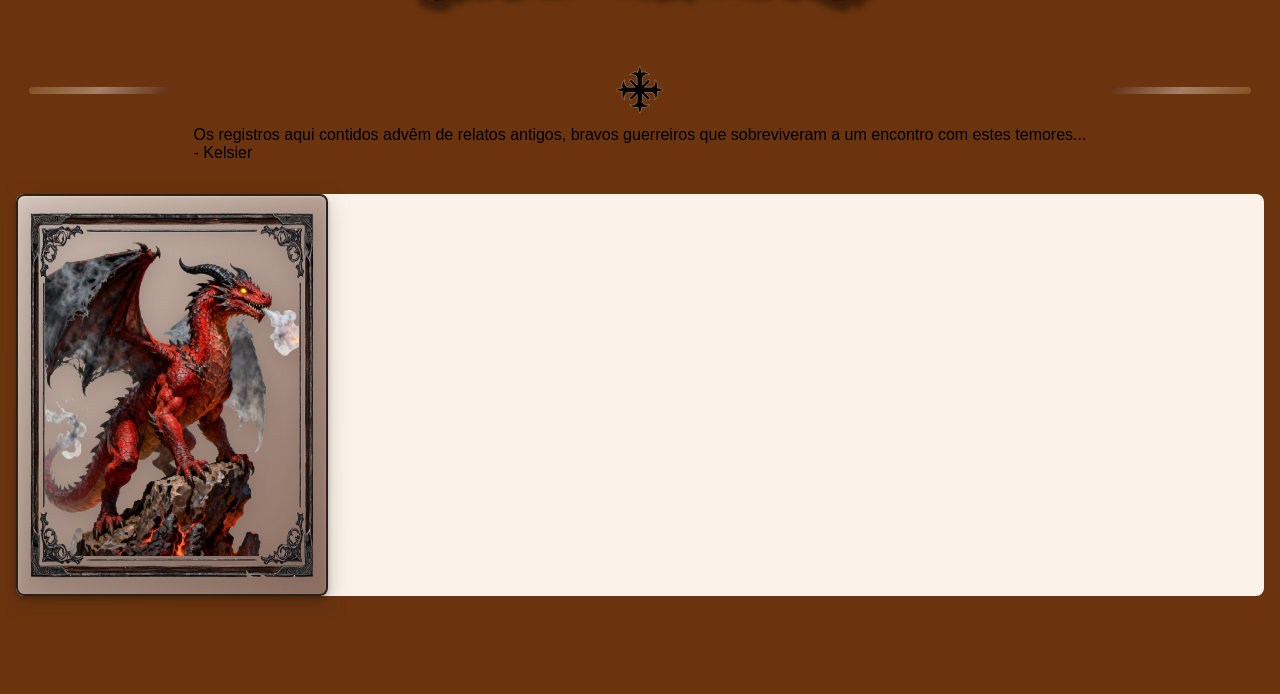
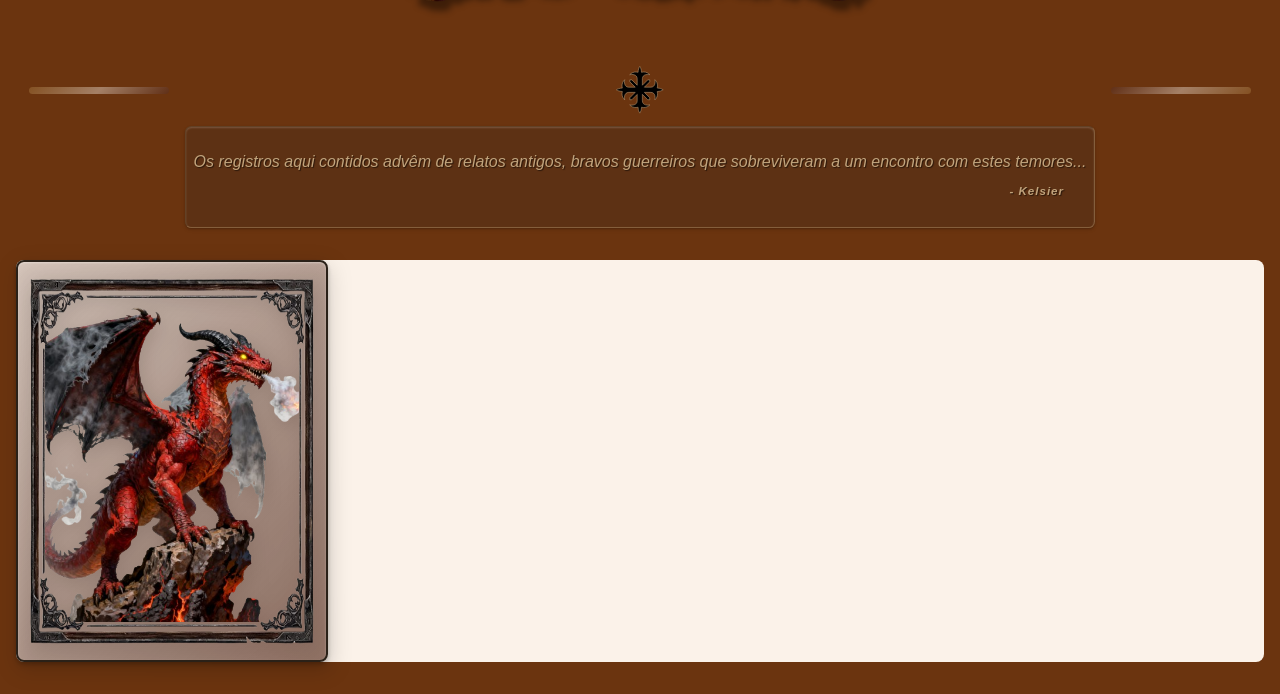
Before and after one commit to call-meRafael/JS-bestiary, a website built with Vite: page mini-bestiary/index.html in a window 1280 px wide. Shown: the part 255-949 px from the top of the page. Before the commit the page ends 883 px from the top, so only its background shows below. Built offline with nearby package versions, Linux system fonts and the light colour scheme; a web font is replaced by a local one.

Commit message:
feat(styles): add focus and active selector to the divider text fix(styles): adjust structure of the divider text

```diff
--- a/mini-bestiary/src/assets/css/components/divider.css
+++ b/mini-bestiary/src/assets/css/components/divider.css
@@ -4,7 +4,10 @@
   align-items: center;
   /* outline: 2px solid limegreen; */
 
-  & .divider-text {
+  & .divider-text-box {
+    display: flex;
+    flex-direction: column;
+    gap: .4rem;
     font-family: var(--ff-3);
     font-size: clamp(0.85rem, 0.78rem + 0.3vw, 1rem);
     color: hsl(var(--gold-600) / 1);
@@ -21,20 +24,26 @@
 
     transition: box-shadow 0.3s ease-in-out;
 
-    &:hover {
+    &:hover,
+    &:focus,
+    &:active {
       box-shadow:
         inset 0 1px 2px #ffffff30,
         0 1px 2px #00000030,
         0 2px 4px #00000015,
         0 0 16px hsl(var(--gold-600) / .7);
     }
-  }
 
-  & .divider-quote {
-    font-size: 0.7235rem;
-    font-weight: 600;
-    text-shadow: 1px 1px 1px #0000008a;
-    letter-spacing: 0.5px;
+    & .divider-signature {
+        align-self: flex-end;
+        margin-right: 1rem;
+        padding-block: .2rem;
+        padding-inline: .4rem;
+        font-size: 0.7235rem;
+        font-weight: 600;
+        text-shadow: 1px 1px 1px #0000008a;
+        letter-spacing: 1px;
+    }
   }
 }
 
```
